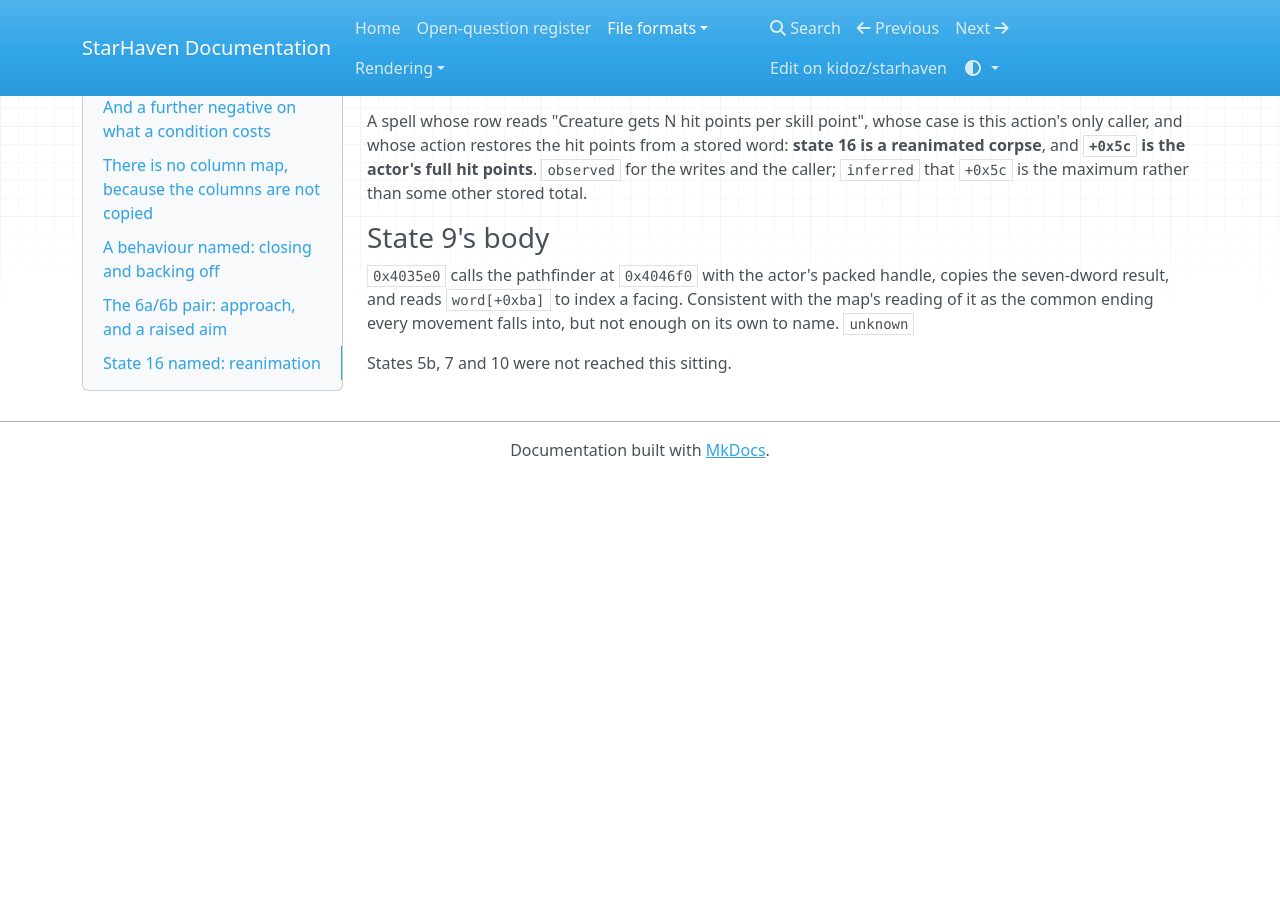
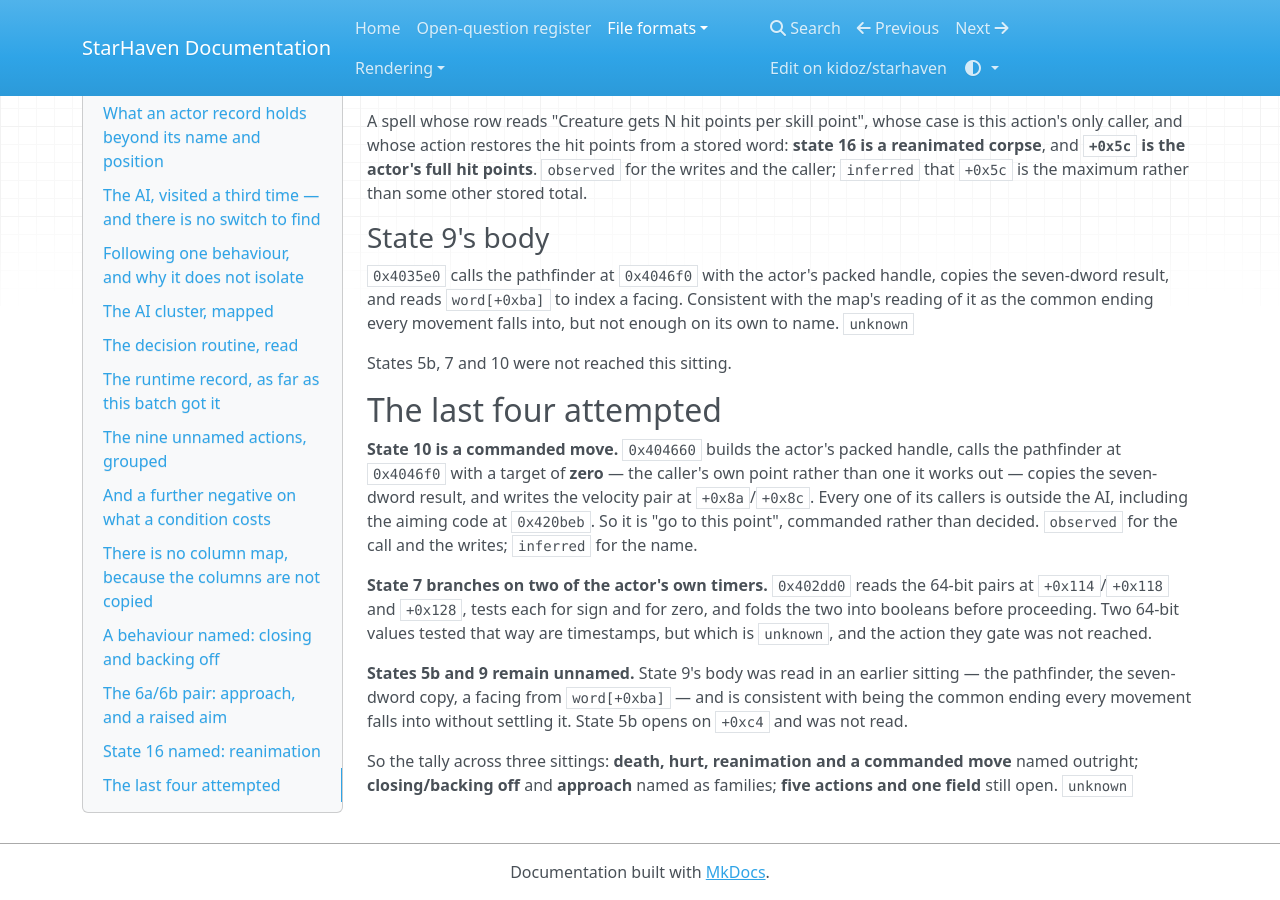
Before and after one commit to kidoz/starhaven, an MkDocs documentation site: the page built from docs/formats/event-actors.md, in a window 1280 px wide and 900 px high, scrolled down 9709 px. Built offline with MkDocs 1.6.1, drawn with Linux system fonts in a browser that asks for light colours; nearby versions of some CDN libraries; before the commit the page ends 10187 px from its top, so only the background shows below that.

Commit message:
Name the commanded move and record what the last three still hide

```diff
--- a/docs/formats/event-actors.md
+++ b/docs/formats/event-actors.md
@@ -469,3 +469,28 @@ Consistent with the map's reading of it as the common ending every movement
 falls into, but not enough on its own to name. `unknown`
 
 States 5b, 7 and 10 were not reached this sitting.
+
+## The last four attempted
+
+**State 10 is a commanded move.** `0x404660` builds the actor's packed
+handle, calls the pathfinder at `0x4046f0` with a target of **zero** — the
+caller's own point rather than one it works out — copies the seven-dword
+result, and writes the velocity pair at `+0x8a`/`+0x8c`. Every one of its
+callers is outside the AI, including the aiming code at `0x420beb`. So it is
+"go to this point", commanded rather than decided. `observed` for the call
+and the writes; `inferred` for the name.
+
+**State 7 branches on two of the actor's own timers.** `0x402dd0` reads the
+64-bit pairs at `+0x114`/`+0x118` and `+0x128`, tests each for sign and for
+zero, and folds the two into booleans before proceeding. Two 64-bit values
+tested that way are timestamps, but which is `unknown`, and the action they
+gate was not reached.
+
+**States 5b and 9 remain unnamed.** State 9's body was read in an earlier
+sitting — the pathfinder, the seven-dword copy, a facing from `word[+0xba]`
+— and is consistent with being the common ending every movement falls into
+without settling it. State 5b opens on `+0xc4` and was not read.
+
+So the tally across three sittings: **death, hurt, reanimation and a
+commanded move** named outright; **closing/backing off** and **approach**
+named as families; **five actions and one field** still open. `unknown`
```
Also changed, not shown: README.md (+7 -0 lines).
